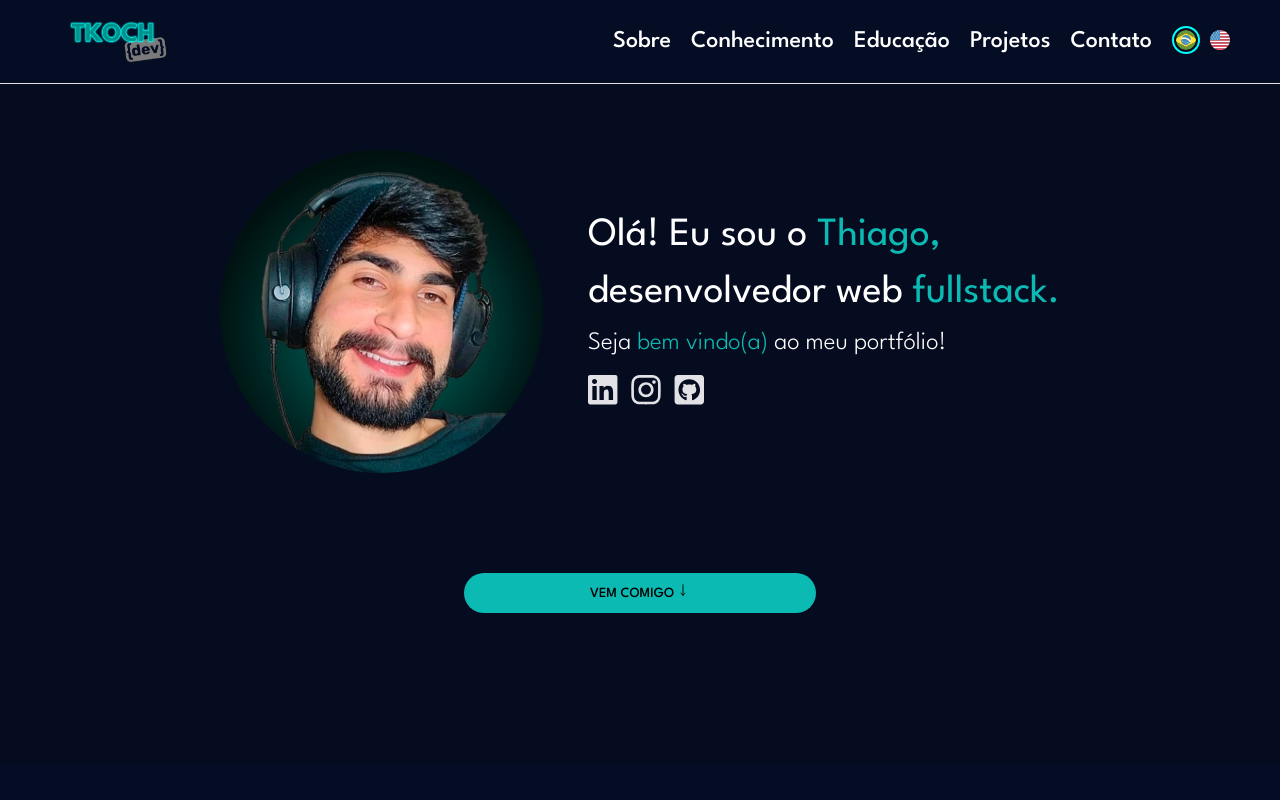
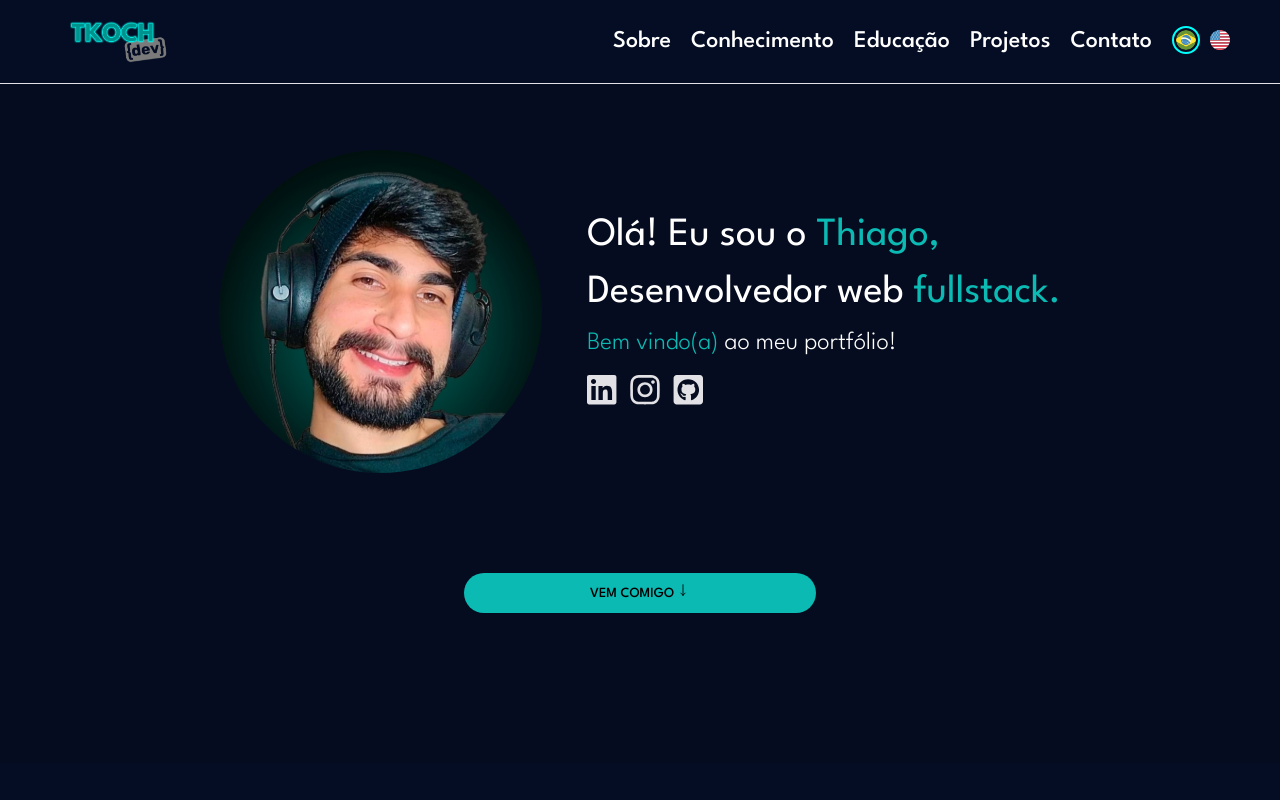
Before and after one commit to tkoch97/tkoch-dev-portfolio, a React (Vite) app: page / in a window 1280 px wide. Shown: the top 800 px of the page. Built offline with nearby package versions, Linux system fonts and the light colour scheme.

Commit message:
feat: translate for english welcomeContent

```diff
--- a/src/components/WelcomeContent/index.jsx
+++ b/src/components/WelcomeContent/index.jsx
@@ -4,9 +4,11 @@ import { HiOutlineArrowLongDown } from "react-icons/hi2";
 import { Button } from '../Button';
 import PropTypes from 'prop-types';
 import { SocialMediaLinks } from '../SocialMediaLinks';
+import { useTranslation } from 'react-i18next';
 
 export function WelcomeContent(props) {
 
+  const { t, i18n } = useTranslation();
   const {link} = props
 
   return(
@@ -16,21 +18,24 @@ export function WelcomeContent(props) {
         <div className='welcomeContent__main'>
 
           <img  className='welcomeContent__myPhoto' src={myPhotoWelcome}
-          alt='homem branco com barba e cabelos pretos,
-          sorrindo e usando uma touca preta e com headset no ouvido'/>
+          alt={t("welcomeContent_altOfPhoto")}/>
 
           <div className='welcomeContent__textsContainer'>
 
             <h1 className='welcomeContent__introduction'>
-              Olá! Eu sou o <span>Thiago,</span>
+              {t("welcomeContent_introductionHelloI'm")} <span>Thiago,</span>
             </h1>
 
-            <h1 className='welcomeContent__professionalTitle'>
-              desenvolvedor web <span>fullstack.</span>
+            <h1 className='welcomeContent__professionalTitle'
+            style={{color: i18n.language === "ptBR" ? "#fff" : "#0CBAB4"}}>
+              {t("welcomeContent_professionalTitle")}
+              <span style={{color: i18n.language === "en" ? "#fff" : ""}}>
+                {t("welcomeContent_professionalTitleSpan")}
+              </span>
             </h1>
 
             <p className='welcomeContent__salute'>
-              Seja <span>bem vindo(a)</span> ao meu portfólio!
+              <span>{t("welcomeContent_saluteSpan")}</span>{t("welcomeContent_salute")}
             </p>
 
             <SocialMediaLinks className="socialMediaLinksStructure--toWelcome"/>
@@ -42,7 +47,7 @@ export function WelcomeContent(props) {
         </div>
 
         <div className='welcomeContent__actionButton'>
-          <Button className='buttonStructure--withArrow' title='VEM COMIGO' icon={HiOutlineArrowLongDown} internalLink={link}/>
+          <Button className='buttonStructure--withArrow' title={t("welcomeContent__textButton")} icon={HiOutlineArrowLongDown} internalLink={link}/>
         </div>
       </div>
 
--- a/src/i18n/translations/en.json
+++ b/src/i18n/translations/en.json
@@ -4,6 +4,13 @@
     "ancorKnowledge": "Knowledge",
     "ancorEducation": "Education",
     "ancorProjects": "Projects",
-    "ancorContact": "Contact"
+    "ancorContact": "Contact",
+    "welcomeContent_altOfPhoto": "a white man with a beard and black hair, smiling and wearing a black winter cap with a headset in his ear",
+    "welcomeContent_introductionHelloI'm":"Hello! I'm",
+    "welcomeContent_professionalTitle":"Fullstack ",
+    "welcomeContent_professionalTitleSpan":"web developer.",
+    "welcomeContent_saluteSpan":"Welcome ",
+    "welcomeContent_salute":"to my portfolio!",
+    "welcomeContent__textButton": "COME ON WITH ME"
   }
 }
--- a/src/i18n/translations/ptBR.json
+++ b/src/i18n/translations/ptBR.json
@@ -4,6 +4,13 @@
     "ancorKnowledge": "Conhecimento",
     "ancorEducation": "Educação",
     "ancorProjects": "Projetos",
-    "ancorContact": "Contato"
+    "ancorContact": "Contato",
+    "welcomeContent_altOfPhoto": "homem branco com barba e cabelos pretos, sorrindo e usando uma touca preta e com headset no ouvido",
+    "welcomeContent_introductionHelloI'm":"Olá! Eu sou o",
+    "welcomeContent_professionalTitle":"Desenvolvedor web ",
+    "welcomeContent_professionalTitleSpan":"fullstack.",
+    "welcomeContent_saluteSpan":"Bem vindo(a) ",
+    "welcomeContent_salute":"ao meu portfólio!",
+    "welcomeContent__textButton": "VEM COMIGO"
   }
 }
```
